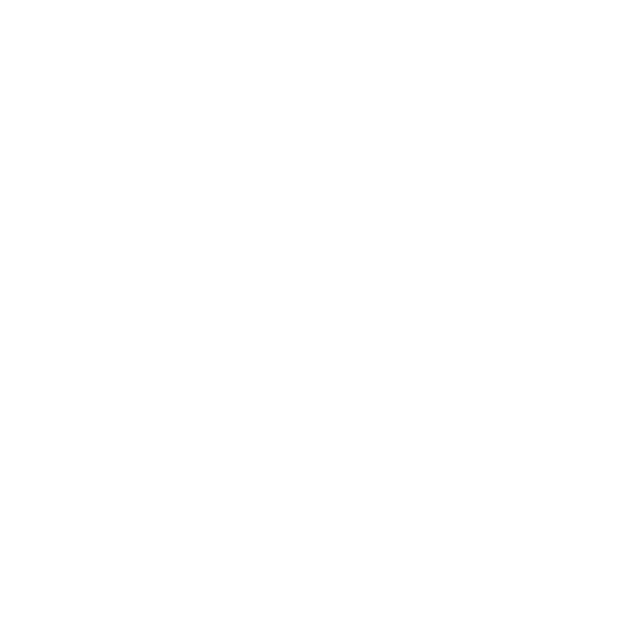
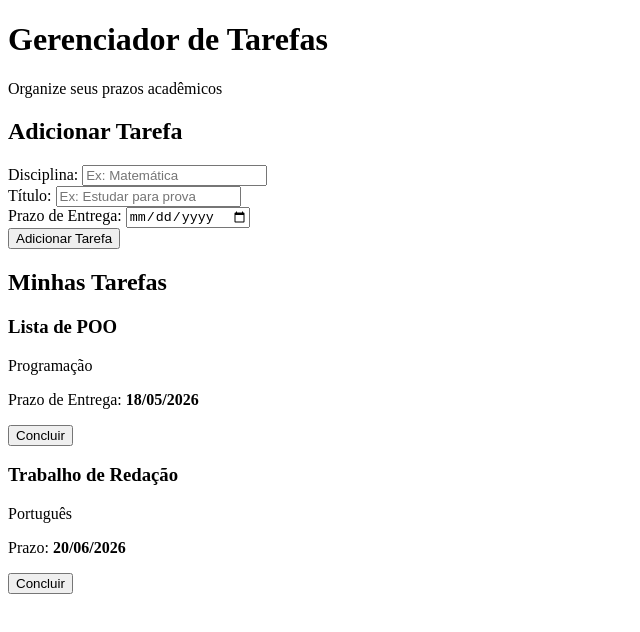
Before and after one commit to florianobrandao-glitch/Gerenciador-de-Tarefas-Visual, a plain HTML site: page index.html in a window 1280 px wide. Shown: the whole page, without its empty margins (0-640 px from the left). Drawn offline with Linux system fonts and the light colour scheme.

Commit message:
html pronto

```diff
--- a/index.html
+++ b/index.html
@@ -11,8 +11,54 @@
     <div class="container">
 
         <header class="cabecalho">
+            <h1>Gerenciador de Tarefas</h1>
+            <p> Organize seus prazos acadêmicos</p>
+        </header>
 
-        </header>
+        <div class="caixa-formulario">
+            <h2>Adicionar Tarefa</h2>
+            <form>
+                <div class="campo">
+                    <label for="disciplina">Disciplina:</label>
+                    <input type="text" id="disciplina" placeholder="Ex: Matemática">
+                </div>
+
+                <div class="campo">
+                    <label for="titulo">Título:</label>
+                    <input type="text" id="titulo" placeholder="Ex: Estudar para prova">
+                </div>
+
+                <div class="campo">
+                    <label for="prazo">Prazo de Entrega:</label>
+                    <input type="date" id="prazo">
+                </div>
+
+                <button type="button" class="btn-salvar">Adicionar Tarefa</button>
+            </form>
+        </div>
+
+        <div class="caixa-tarefas">
+            <h2>Minhas Tarefas</h2>
+
+            <div class="card-tarefa">
+                <div class="info-tarefa">
+                    <h3>Lista de POO</h3>
+                    <span class="tag-disciplina">Programação</span>
+                    <p>Prazo de Entrega: <strong>18/05/2026</strong></p>
+                </div>
+                <button type="button" class="btn-concluir">Concluir</button>
+            </div>
+
+            <div class="card-tarefa">
+                <div class="info-tarefa">
+                    <h3>Trabalho de Redação</h3>
+                    <span class="tag-disciplina">Português</span>
+                    <p>Prazo: <strong>20/06/2026</strong></p>
+                </div>
+                <button type="button" class="btn-concluir">Concluir</button>
+            </div>
+
+        </div>
 
     </div>
 
```
